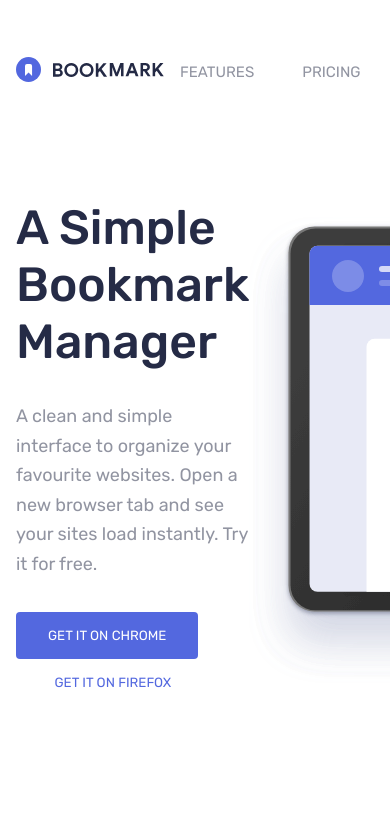
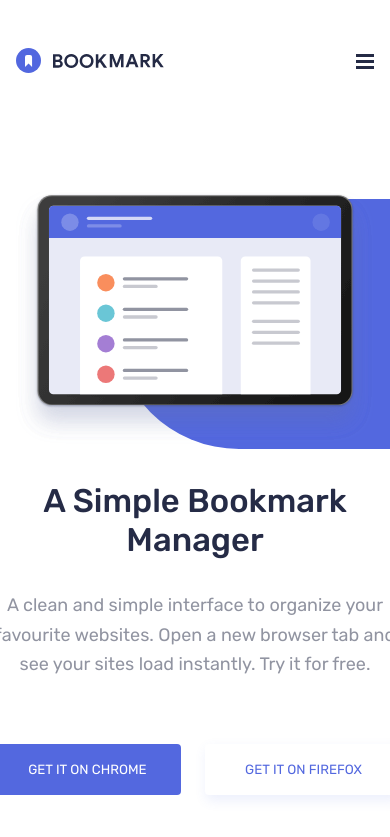
Before and after one commit to Master-Osaro/53_bookmark-landing-page, a React (Create React App) app: page / in a window 390 px wide. Shown: the top 837 px of the page. Built offline with nearby package versions, Linux system fonts and the light colour scheme.

Commit message:
CSS: Nav Mobile Responsive

```diff
--- a/src/App.css
+++ b/src/App.css
@@ -21,6 +21,7 @@
   --Grayish-Blue: hsl(229, 8%, 60%);
   --White: hsl(0, 0%, 100%);
   --Very-Dark-Blue: hsl(229, 31%, 21%);
+  --Very-Dark-Blue-nav: hsla(229, 31%, 21%, 0.85);
 
   --Font-size: 18px;
   --Font-family: 'Rubik', sans-serif;;
@@ -48,23 +49,47 @@
   font-family: inherit;
   text-transform: uppercase;
   width: fit-content;
+  transition: all .3s;
 }
 
 .btn-primary{
   background: var(--Soft-Red);
   color: var(--White);
+  border: 2px solid transparent;
 }
 .btn-primary:hover{
-  background: var(--Soft-Red);
-  color: var(--White);
+  background: var(--White);
+  color: var(--Soft-Red);
+  border: 2px solid var(--Soft-Red);
 }
 .btn-blue{
   background: var(--Soft-Blue);
   color: var(--White);
+  border: 2px solid transparent;
 }
+.btn-blue:hover{
+  background: var(--White);
+  color: var(--Soft-Blue);
+  border: 2px solid var(--Soft-Blue);
+}
+
 .btn-white{
   background: var(--White);
   color: var(--Soft-Blue);
+  border: 2px solid transparent;
+  box-shadow: 2px 5px 12px 1px var(--Soft-Blue-Shadow);
+}
+
+@media screen and (max-width: 720px) {
+  .btn-login{
+    width: 100%;
+    background: transparent;
+    border: 2px solid var(--White);
+  }
+
+  header nav .btn__wrapper{
+    width: 100%;
+  }
 }
 
 
@@ -72,11 +97,11 @@
   display: flex;
   justify-content: center;
   align-items: center;
+  z-index: 4;
 }
 
-header{
-  padding-top: 3rem;
-  padding-bottom: 2.5rem;
+nav{
+  padding: 3rem 1rem;
 }
 
 nav, .container{
@@ -84,14 +109,13 @@
   width: 100%;
 }
 
-nav{
-  padding: 0 1rem;
-}
+
 
 nav{
   display: flex;
   justify-content: space-between;
   align-items: center;
+  position: relative;
 }
 
 nav .logo{
@@ -101,26 +125,104 @@
 @media screen and (max-width: 720px) {
   nav .logo{
       text-align: start;
+      position: relative;
+      z-index: 5;
   }
 }
 
-
+.menu-icon{
+  display: none;
+}
 .nav-list__container{
+  position: relative;
   display: flex;
   gap: 2rem;
   align-items: center;
   font-size: 15px;
+  z-index: 4;
+}
+
+@media screen and (max-width: 720px) {
+  .menu-icon{
+    display: block;
+    z-index: 5;
+  }
+  .nav-list__container{
+    position: absolute;
+    top: 0;
+    left: 0;
+    width: 100%;
+    padding: 2rem;
+    padding-top: 8.5rem;
+    z-index: 4;
+    background: var(--Very-Dark-Blue-nav);
+    display: flex;
+    flex-direction: column;
+    justify-content: space-between;
+    height: 100vh;
+
+  }
+
+}
+
+
+@media screen and (max-width: 720px) {
+  .hide{
+    display: none;
+  }
+
 }
 
 .nav-list{
   display: flex;
-  gap: 3rem;
+  gap: 1.5rem;
+  align-items: center;
+}
+
+@media screen and (max-width: 720px) {
+  .nav-list{
+    flex-direction: column;
+    width: 100%;
+    text-align: center;
+  }
+
 }
 
 .nav-link{
   text-decoration: none;
   text-transform: uppercase;
   color: var(--Dark-Blue);
+  transition: all .3s;
+}
+.nav-link:hover{
+  color: var(--Soft-Red);
+}
+
+@media screen and (max-width: 720px) {
+  header .nav-link{
+    width: 100%;
+    color: var(--White);
+    border-top: 1px solid var(--White);
+    padding-top: 1.5rem;
+  }
+  header .nav-link:last-child{
+    padding-bottom: 1.5rem;
+    border-bottom: 1px solid var(--White);
+  }
+
+}
+
+.socials__wrapper{
+  display: none;
+}
+
+@media screen and (max-width: 720px) {
+  .socials__wrapper{
+    display: flex;
+    gap: 1.5rem;
+    align-items: center;
+  }
+
 }
 
 .section {
@@ -138,21 +240,56 @@
   align-items: center;
 }
 
+@media screen and (max-width: 720px) {
+  .section__hero .container{
+    flex-direction: column-reverse;
+  }
+}
+
 .section__hero-text{
   display: flex;
   flex-direction: column;
   gap: 2rem;
+  flex: 1;
+}
+
+@media screen and (max-width: 720px) {
+  .section__hero-text{
+    margin-top: 2rem;
+    text-align: center;
+  }
+}
+.section__hero-text .btn__wrapper{
+  display: flex;
+  gap: 1.5rem;
+}
+
+
+@media screen and (max-width: 720px) {
+  .section__hero-text .btn__wrapper{
+    margin-top: 2rem;
+    justify-content: center;
+  }
 }
 .section__hero-text h1{
-  font-size: 3rem;
+  font-size: 2.85rem;
 }
+@media screen and (max-width: 720px) {
+  .section__hero-text h1{
+    font-size: 2.05rem;
+  }
+}
+
 .section__hero-img{
   position: relative;
+  flex: 1;
 }
 
 .section__hero-img img{
   position: relative;
   z-index: 3;
+  width: 100%;
+  min-width: 480px;
 }
 
 .hero-img-bg{
@@ -164,7 +301,25 @@
   bottom: 0;
   right: 0;
   z-index: 2;
-  transform: translateX(15rem);
+  transform: translateX(20rem);
+}
+
+@media screen and (max-width: 720px) {
+  .section__hero-img img{
+    min-width: 300px;
+  }
+  .hero-img-bg{
+    height: 250px;
+    width: 500px;
+    background: var(--Soft-Blue);
+    border-radius: 10rem 0 0 10rem;
+    position: absolute;
+    bottom: 0;
+    right: 0;
+    z-index: 2;
+    transform: translateX(15rem);
+  }
+
 }
 
 
@@ -201,7 +356,7 @@
   margin-bottom: 3rem;
 }
 
-@media only screen and (max-width: 640px) {
+@media only screen and (max-width: 720px) {
   .features__tabs-header{
     flex-direction: column;
     gap: unset;
@@ -215,7 +370,7 @@
   font-weight: 500;
 }
 
-@media only screen and (max-width: 640px) {
+@media only screen and (max-width: 720px) {
   .features__tabs-header p{
     padding: 0.25rem 0;
     border-top: 1px solid var(--Grayish-Blue);
@@ -238,7 +393,7 @@
 
 }
 
-@media only screen and (max-width: 640px) {
+@media only screen and (max-width: 720px) {
   .features__tabs-header--active{
     display: flex;
     flex-direction: column;
@@ -255,7 +410,7 @@
   align-items: center;
   gap: 2rem;
 }
-@media only screen and (max-width: 640px) {
+@media only screen and (max-width: 720px) {
   .features__tabs-content{
     flex-direction: column;
   }
@@ -274,7 +429,7 @@
   flex: 1;
 }
 
-@media only screen and (max-width: 640px) {
+@media only screen and (max-width: 720px) {
   .features__tabs-content--text{
     text-align: center;
   }
@@ -402,12 +557,33 @@
   font-family: inherit;
   width: fit-content;
 }
+
+@media only screen and (max-width: 720px) {
+  .section__footer-form input{
+    width: 100%;
+  }
+
+  .section__footer-form .btn{
+    width: 100%;
+  }
+
+
+}
+
 .section__footer-form form{
   display: flex;
   gap: 1rem;
   justify-content: center;
   align-items: center;
 }
+
+@media only screen and (max-width: 720px) {
+  .section__footer-form form{
+    flex-direction: column;
+  }
+
+}
+
 .section__footer{
   display: flex;
   flex-direction: column;
@@ -419,3 +595,44 @@
   width: 100%;
   padding: 2rem 1rem;
 }
+
+.section__footer-links nav{
+  display: flex;
+  justify-content: space-between;
+}
+
+@media only screen and (max-width: 720px) {
+  .section__footer-links nav{
+    flex-direction: column;
+    gap: 2.5rem;
+  }
+}
+
+
+
+.wrapper__logo-list,
+.footer__nav-list{
+  display: flex;
+  gap: 2rem;
+  align-items: center;
+}
+
+@media only screen and (max-width: 720px) {
+  .wrapper__logo-list,
+  .footer__nav-list{
+    flex-direction: column;
+}
+}
+
+footer .socials__wrapper{
+  display: flex;
+  align-items: center;
+  gap: 2rem;
+}
+footer .nav-link{
+  color: var(--White);
+}
+
+footer nav{
+  padding: 1rem;
+}
--- a/src/components/Footer.jsx
+++ b/src/components/Footer.jsx
@@ -1,4 +1,6 @@
 import logo from '../images/logo-bookmark-white.svg'
+import facebookIcon from '../images/icon-facebook.svg'
+import twitterIcon from '../images/icon-twitter.svg'
 const Footer =()=>{
     return (
         <footer className="section section__footer">
@@ -15,15 +17,19 @@
             <div className="section__footer-links">
                 <div className="container">
                 <nav>
-                    <div className="logo"><img src={logo} alt="" /></div>
-                    <div className="nav-list__container" id="nav-list__container">
-                        <div className="nav-list">
-                        <a href="" className="nav-link">Features</a>
-                        <a href="" className="nav-link">Pricing</a>
-                        <a href="" className="nav-link">Contact</a>
+                    <div className="wrapper__logo-list">
+                        <div className="logo"><img src={logo} alt="" /></div>
+                        <div className="footer-list__container" id="footer-list__container">
+                            <div className="footer__nav-list">
+                                <a href="#features" className="nav-link">Features</a>
+                                <a href="#pricing" className="nav-link">Pricing</a>
+                                <a href="#contact" className="nav-link">Contact</a>
+                            </div>
                         </div>
-                        <div className="links__wrapper">
-                        </div>
+                    </div>
+                    <div className="socials__wrapper">
+                        <a href="#facebook" aria-label="Facebook Link"><img src={facebookIcon} alt="" /></a>
+                        <a href="#twitter" aria-label="Twitter Link"><img src={twitterIcon} alt="" /></a>
                     </div>
                 </nav>
                 </div>
--- a/src/components/Navigation.jsx
+++ b/src/components/Navigation.jsx
@@ -1,18 +1,31 @@
 import logo from '../images/logo-bookmark.svg'
+import logoWhite from '../images/logo-bookmark-white.svg'
+import menuIcon from '../images/icon-hamburger.svg'
+import menuIconClose from '../images/icon-close.svg'
+import facebookIcon from '../images/icon-facebook.svg'
+import twitterIcon from '../images/icon-twitter.svg'
+import { useState } from 'react'
 const Navigation =()=>{
+    const [navOpen, setNavOpen] = useState(false)
     return (
         <header>
             <nav>
-                <div className="logo"><img src={logo} alt="" /></div>
-                <div className="nav-list__container" id="nav-list__container">
+                <div className="logo"><img src={navOpen?logoWhite:logo} alt="" /></div>
+                <div className="menu-icon" onClick={()=>{setNavOpen(!navOpen)}}><img src={navOpen?menuIconClose:menuIcon} alt="" /></div>
+                <div className={`nav-list__container ${navOpen?"":"hide"}`} id="nav-list__container" >
                     <div className="nav-list">
-                    <a href="" className="nav-link">Features</a>
-                    <a href="" className="nav-link">Pricing</a>
-                    <a href="" className="nav-link">Contact</a>
+                        <a href="#features" className="nav-link">Features</a>
+                        <a href="#pricing" className="nav-link">Pricing</a>
+                        <a href="#contact" className="nav-link">Contact</a>
+                        <div className="btn__wrapper">
+                            <input type="button" className="btn btn-primary btn-login" value="Login" />
+                        </div>
                     </div>
-                    <div className="btn__wrapper">
-                        <input type="button" className="btn btn-primary" value="Login" />
+                    <div className="socials__wrapper">
+                        <a href="#facebook" aria-label="Facebook Link"><img src={facebookIcon} alt="" /></a>
+                        <a href="#twitter" aria-label="Twitter Link"><img src={twitterIcon} alt="" /></a>
                     </div>
+
                 </div>
             </nav>
         </header>
```
Also changed, not shown: src/images/icon-hamburger-white.svg (added).
